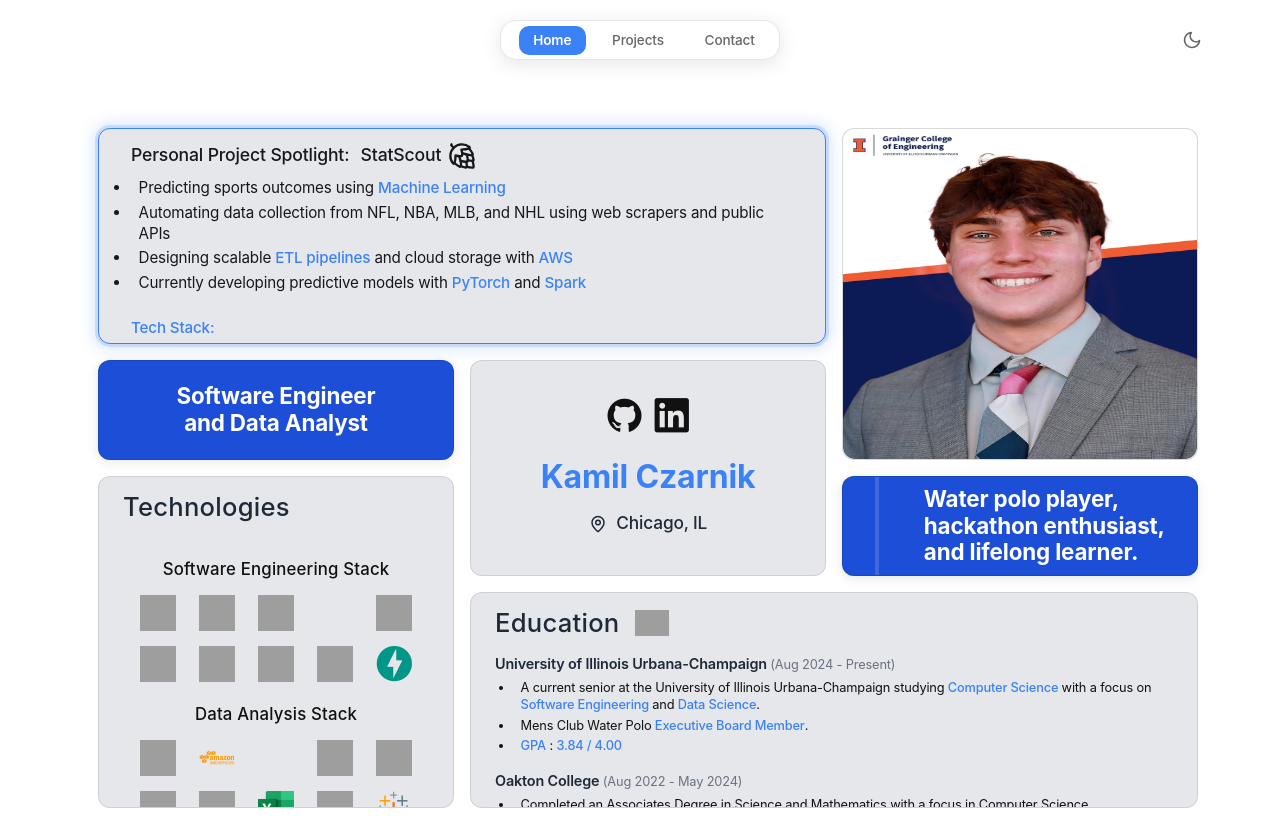
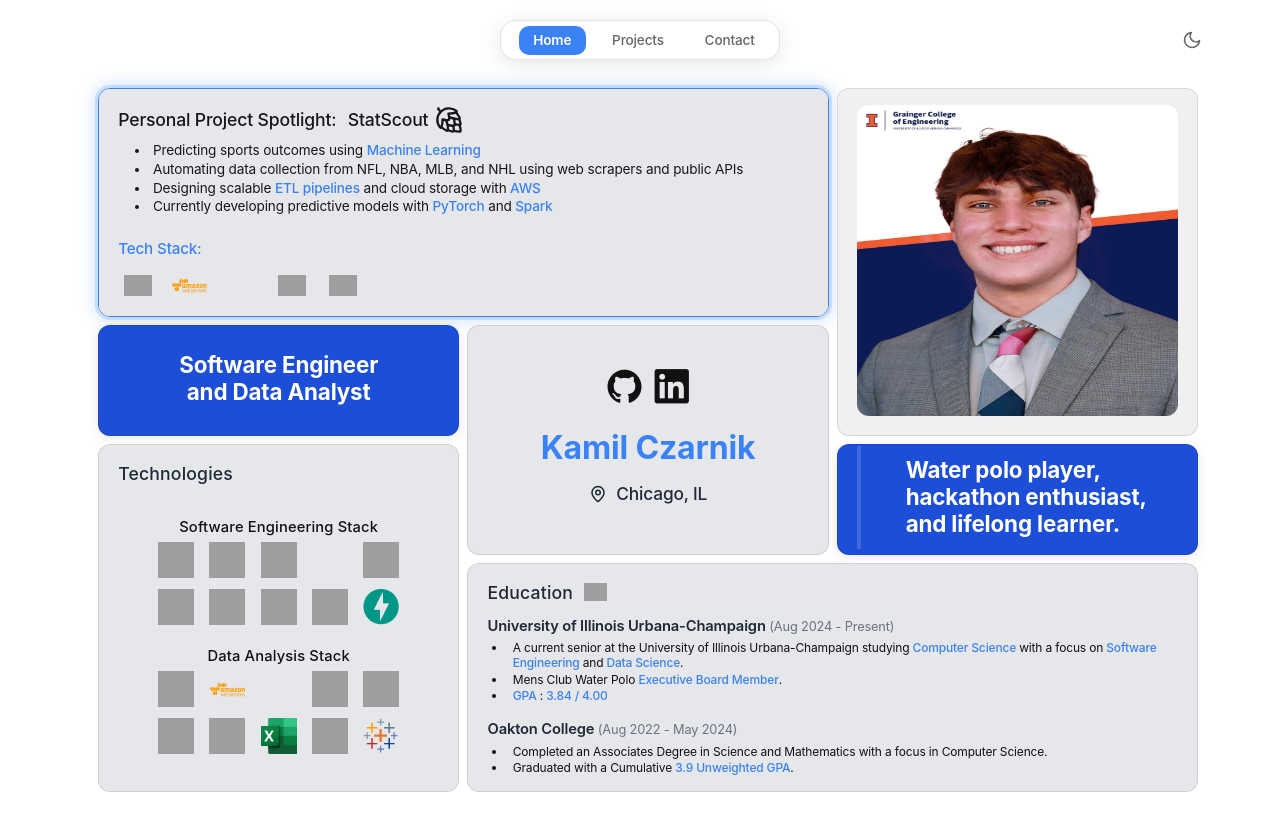
Before and after one commit to Kamiltczarnik/Kamiltczarnik.github.io, a React (Create React App) app: page / in a window 1280 px wide. Built offline with nearby package versions, Linux system fonts and the light colour scheme; grey boxes are pictures that could not be loaded; a web font is replaced by a local one.

Commit message:
smaller laptop sizes fix

```diff
--- a/src/Pages/ContactNew.js
+++ b/src/Pages/ContactNew.js
@@ -6,35 +6,8 @@ import { motion } from "framer-motion";
 import "./css/ContactNew.css";
 
 function ContactNew() {
-  const [formData, setFormData] = useState({
-    name: "",
-    email: "",
-    message: "",
-  });
-
   const [copied, setCopied] = useState(false);
   const email = "kamiltczarnik@gmail.com";
-
-  const handleChange = (e) => {
-    setFormData({
-      ...formData,
-      [e.target.name]: e.target.value,
-    });
-  };
-
-  const handleSubmit = (e) => {
-    e.preventDefault();
-    // Handle form submission here
-    console.log("Form submitted:", formData);
-    // Reset form
-    setFormData({ name: "", email: "", message: "" });
-  };
-
-  const handleCopy = () => {
-    navigator.clipboard.writeText(email);
-    setCopied(true);
-    setTimeout(() => setCopied(false), 1200);
-  };
 
   // Animation variants
   const headerVariants = {
--- a/src/Pages/Home.js
+++ b/src/Pages/Home.js
@@ -1,17 +1,11 @@
 import React, { useEffect, useState } from "react";
 import Navbar from "../components/Navbar";
-import GitHubCalendar from "react-github-calendar";
 import { HopIcon as Hockey } from "lucide-react";
 import { MapPin } from "lucide-react";
 import { motion } from "framer-motion";
 import "./css/Home.css";
 
 function Home() {
-  // Detect dark mode from body class
-  const isDarkMode =
-    typeof document !== "undefined" &&
-    document.body.classList.contains("light-mode") === false;
-
   // Detect mobile
   const [isMobile, setIsMobile] = useState(false);
   useEffect(() => {
--- a/src/Pages/ProjectsNew.js
+++ b/src/Pages/ProjectsNew.js
@@ -1,8 +1,7 @@
 import React from "react";
 import Navbar from "../components/Navbar";
 import { FaGithub } from "react-icons/fa";
-import { useNavigate } from "react-router-dom";
-import { HopIcon as Hockey, ChartCandlestick, Star } from "lucide-react";
+import { HopIcon as Hockey, ChartCandlestick } from "lucide-react";
 import "./css/ProjectsNew.css";
 import { motion } from "framer-motion";
 
@@ -151,7 +150,6 @@ const cardVariants = {
 };
 
 function ProjectsNew() {
-  const navigate = useNavigate();
   return (
     <>
       <Navbar />
--- a/src/Pages/css/Home.css
+++ b/src/Pages/css/Home.css
@@ -61,6 +61,8 @@ body {
   align-items: flex-start;
   font-family: "Inter", "SF Pro Display", "Segoe UI", "Roboto", "Helvetica Neue",
     Arial, sans-serif;
+  overflow-y: visible !important;
+  max-height: none !important;
 }
 
 /* Remove hover effect */
@@ -97,6 +99,8 @@ body {
   margin: 0;
   transition: background 1s cubic-bezier(0.4, 0, 0.2, 1),
     color 1s cubic-bezier(0.4, 0, 0.2, 1);
+  overflow-y: visible !important;
+  max-height: none !important;
 }
 
 .who-am-i-box h3 {
@@ -161,6 +165,8 @@ body {
   box-shadow: 0 2px 12px 0 rgba(0, 0, 0, 0.1);
   transition: background 1s cubic-bezier(0.4, 0, 0.2, 1),
     color 1s cubic-bezier(0.4, 0, 0.2, 1);
+  overflow-y: visible !important;
+  max-height: none !important;
 }
 
 .student-role-box h2 {
@@ -185,6 +191,8 @@ body {
   padding: 1.5rem;
   transition: background 1s cubic-bezier(0.4, 0, 0.2, 1),
     color 1s cubic-bezier(0.4, 0, 0.2, 1);
+  overflow-y: visible !important;
+  max-height: none !important;
 }
 
 .profile-avatar {
@@ -286,6 +294,8 @@ body {
   margin: 0;
   transition: background 1s cubic-bezier(0.4, 0, 0.2, 1),
     color 1s cubic-bezier(0.4, 0, 0.2, 1);
+  overflow-y: visible !important;
+  max-height: none !important;
 }
 
 .technologies-vertical-box h3 {
@@ -388,6 +398,8 @@ body:not(.light-mode) .technologies-vertical-box .tech-item .tech-tooltip {
   margin: 0;
   transition: background 1s cubic-bezier(0.4, 0, 0.2, 1),
     color 1s cubic-bezier(0.4, 0, 0.2, 1);
+  overflow-y: visible !important;
+  max-height: none !important;
 }
 
 .education-content {
@@ -984,3 +996,58 @@ body.light-mode .devicon-amazonwebservices-plain-wordmark {
   /* If using devicon's colored class, ensure it is applied */
   filter: none !important;
 }
+
+@media (min-width: 1200px) and (max-width: 1500px) and (max-height: 900px) {
+  .page-section {
+    padding-top: 80px !important;
+    padding-bottom: 32px !important;
+    min-height: 100vh !important;
+    height: 100vh !important;
+  }
+  .grid-6x6-layout {
+    height: 88vh !important;
+    max-height: 88vh !important;
+    gap: 0.5rem !important;
+  }
+  .bubble,
+  .who-am-i-box,
+  .technologies-vertical-box,
+  .education-bottom-box {
+    overflow-y: visible !important;
+    max-height: none !important;
+  }
+  .bubble {
+    padding: 1rem 1.2rem 1.2rem 1.2rem !important;
+    min-height: 0 !important;
+    max-height: 100%;
+  }
+  .who-am-i-box h3,
+  .technologies-vertical-box h3,
+  .education-bottom-box h3 {
+    font-size: 1.1rem !important;
+    margin-bottom: 0.4rem !important;
+  }
+  .who-am-i-box ul.about-bullets {
+    padding-left: 1.5em !important;
+    margin-left: 0.5em !important;
+  }
+  .who-am-i-box ul.about-bullets li {
+    font-size: 0.85rem !important;
+    margin-bottom: 0.13em !important;
+    line-height: 1.25 !important;
+    padding-left: 0.2em !important;
+  }
+  .technologies-vertical-box h4,
+  .education-item h4 {
+    font-size: 0.92rem !important;
+    margin-bottom: 0.18rem !important;
+  }
+  .technologies-vertical-box .tech-grid {
+    gap: 0.4rem 0.7rem !important;
+  }
+  .education-item li {
+    font-size: 0.75rem !important;
+    margin-bottom: 0.13em !important;
+    line-height: 1.25 !important;
+  }
+}
--- a/src/Pages/css/ProjectsNew.css
+++ b/src/Pages/css/ProjectsNew.css
@@ -1,6 +1,6 @@
 .page-section {
   min-height: 100vh;
-  padding: 120px 2rem 4rem;
+  padding: 90px 2rem 4rem;
   background-color: #ffffff;
 }
 
--- a/src/components/Navbar.js
+++ b/src/components/Navbar.js
@@ -48,6 +48,13 @@ function Navbar() {
       setActiveSection("projects");
     } else if (pathname === "/contact") {
       setActiveSection("contact");
+    }
+  }, [location.pathname]);
+
+  useEffect(() => {
+    // Scroll to top on route change, only on mobile
+    if (window.innerWidth <= 600) {
+      window.scrollTo({ top: 0, behavior: "smooth" });
     }
   }, [location.pathname]);
 
```
